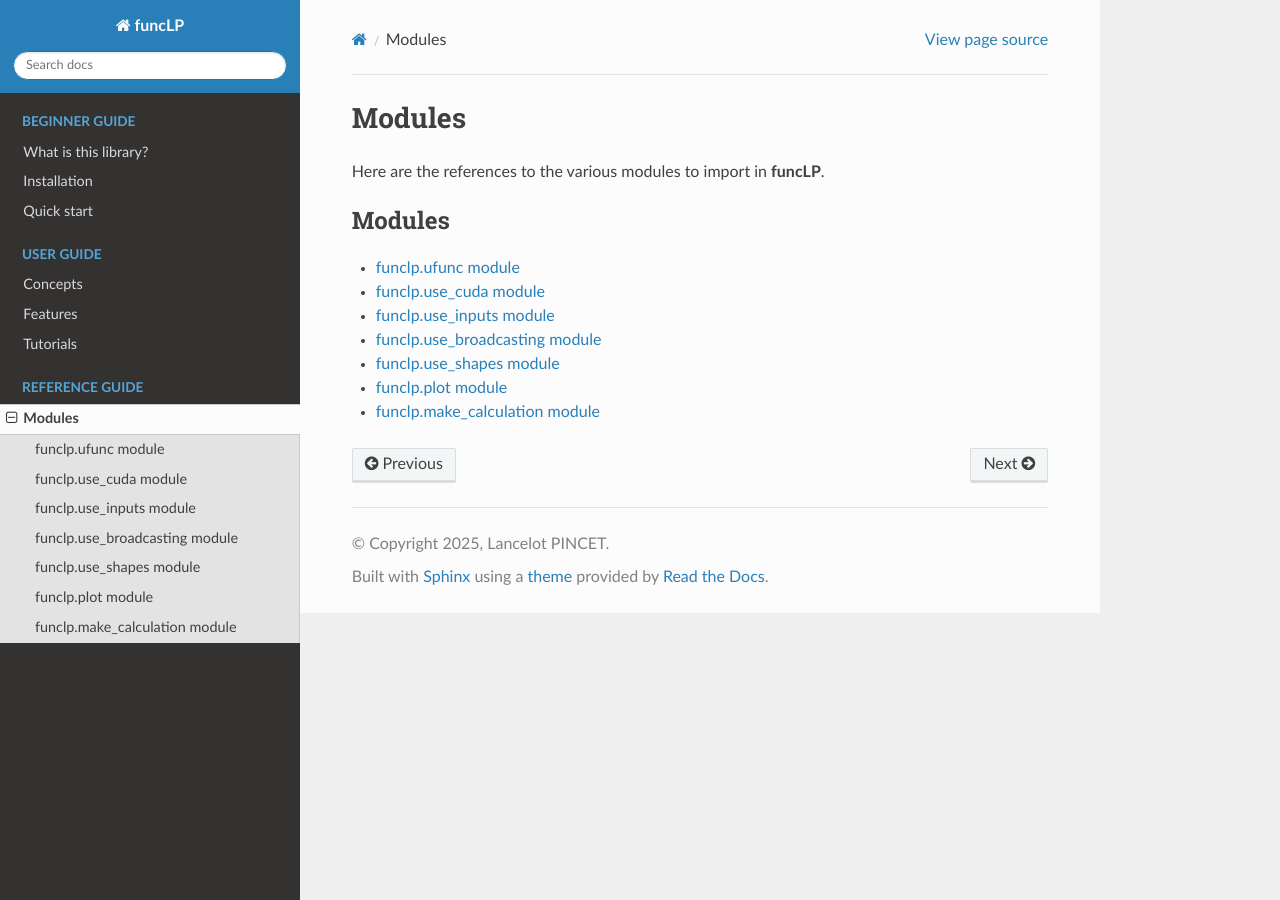
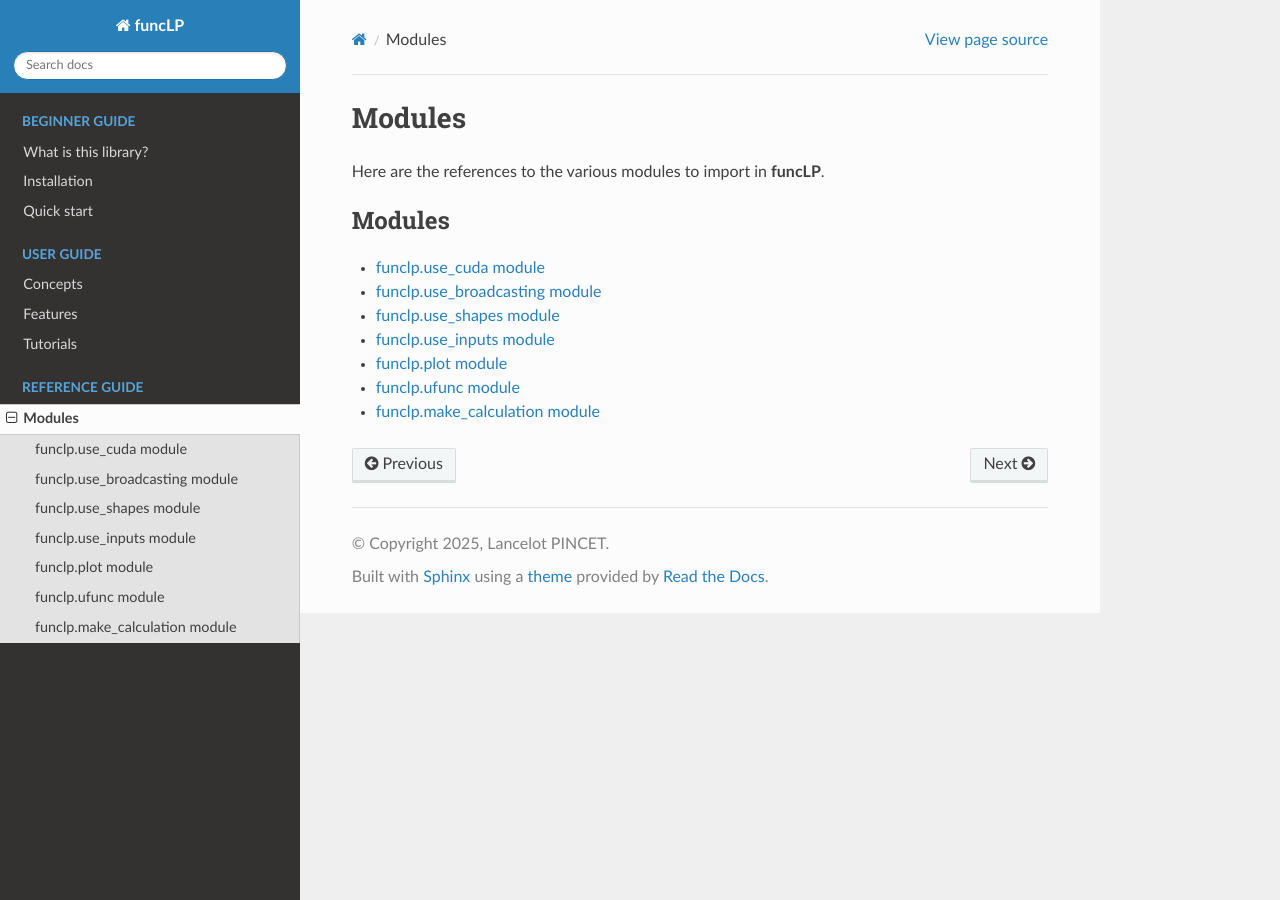
Before and after one commit to LancelotPincet/funcLP, a Sphinx documentation site: the page built from docs/source/modules.rst, in a window 1280 px wide. Built offline with Sphinx 7.4.7 and the Read the Docs theme 3.1.0, drawn with Linux system fonts in a browser that asks for light colours; pages that are not in the unit, such as notebooks, are missing from menus.

Commit message:
auto-commit

```diff
--- a/docs/source/modules.rst
+++ b/docs/source/modules.rst
@@ -11,15 +11,15 @@ Here are the references to the various modules to import in **funcLP**.
    :maxdepth: 1
    :caption: Modules
 
-   ufunc
+   Function
    CudaReference
    use_cuda
-   Distribution
-   use_inputs
-   Fit
-   Estimator
    use_broadcasting
    use_shapes
+   Fit
+   use_inputs
    plot
+   ufunc
    make_calculation
-   Function
+   Distribution
+   Estimator
```
